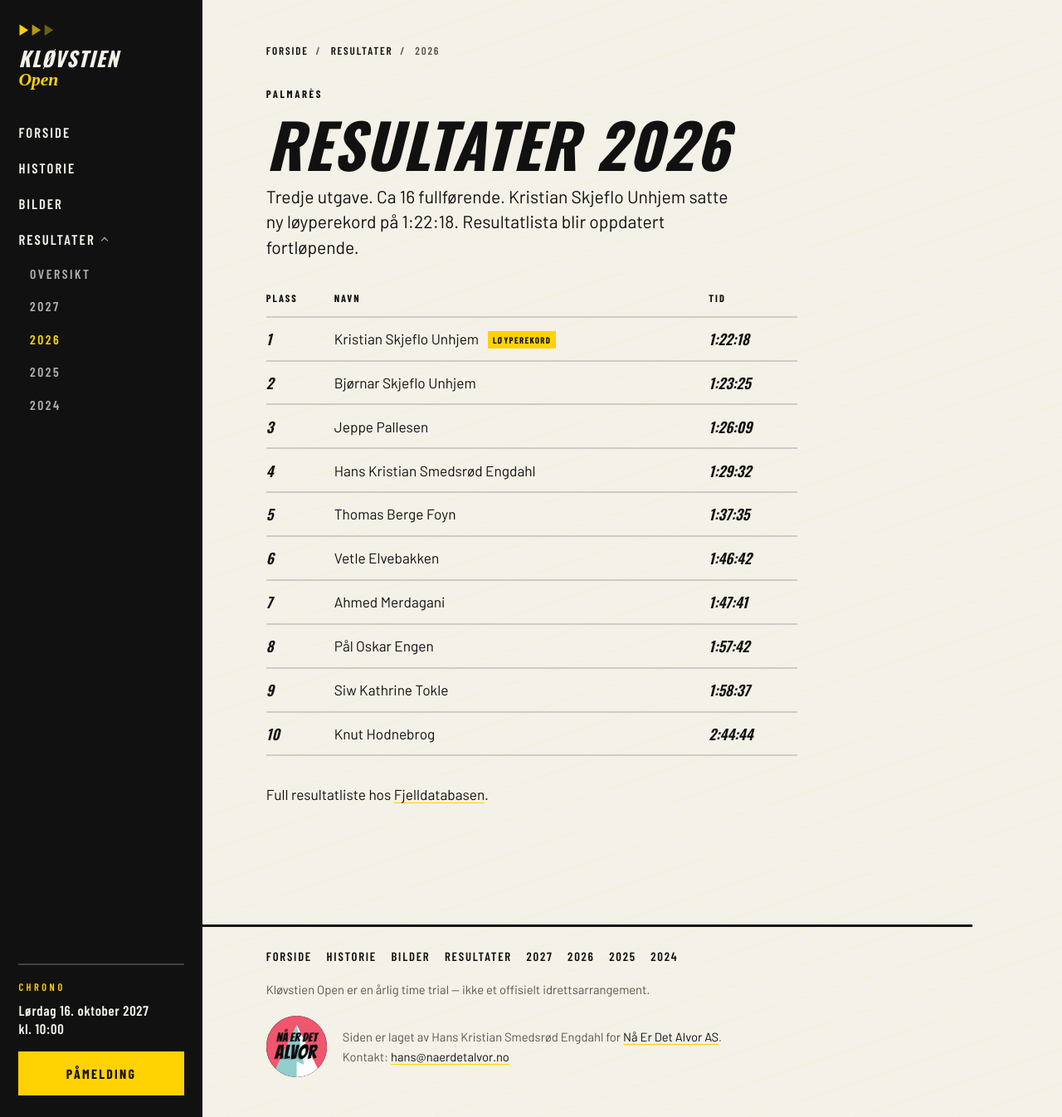
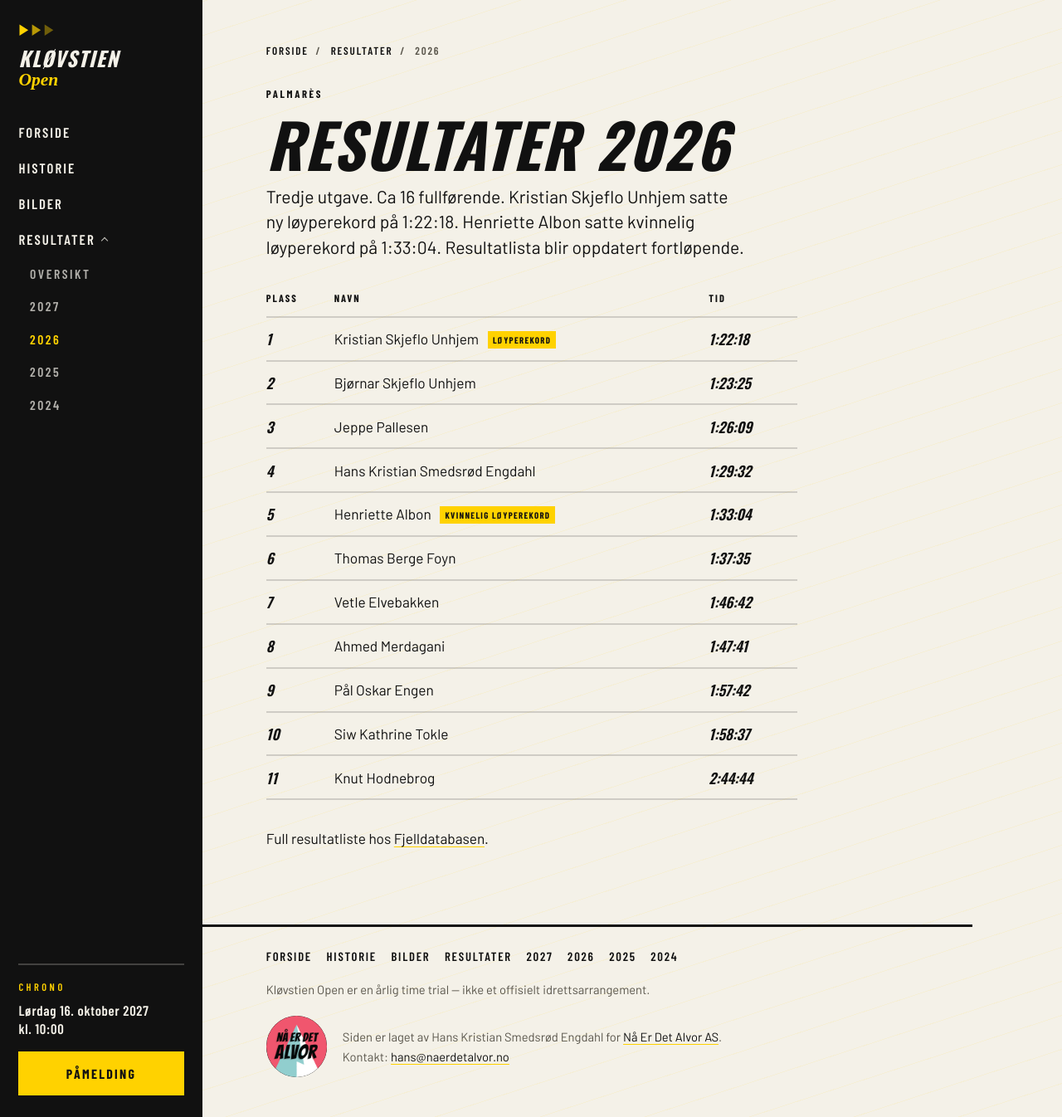
Before and after one commit to hanserino/klovstien, a Jekyll site: the page built from resultater/2026.md, in a window 1280 px wide and 1346 px high. Shown: the whole window at 83% size. Built offline with Jekyll 4.4.1, drawn with Linux system fonts in a browser that asks for light colours; some web fonts are replaced.

Commit message:
Mark Henriette Albon with the 2026 women's course record.
Co-authored-by: Cursor <cursoragent@cursor.com>

```diff
--- a/_data/resultater.yml
+++ b/_data/resultater.yml
@@ -42,7 +42,7 @@
 2026:
   title: "2026"
   status: arkiv
-  ingress: Tredje utgave. Ca 16 fullførende. Kristian Skjeflo Unhjem satte ny løyperekord på 1:22:18. Resultatlista blir oppdatert fortløpende.
+  ingress: Tredje utgave. Ca 16 fullførende. Kristian Skjeflo Unhjem satte ny løyperekord på 1:22:18. Henriette Albon satte kvinnelig løyperekord på 1:33:04. Resultatlista blir oppdatert fortløpende.
   kilde_url: https://www.fjelldatabasen.no/races/klovstien-open/2026/17km
   entries:
     - plass: 1
@@ -59,21 +59,25 @@
       navn: Hans Kristian Smedsrød Engdahl
       tid: "1:29:32"
     - plass: 5
+      navn: Henriette Albon
+      tid: "1:33:04"
+      rekord: Kvinnelig løyperekord
+    - plass: 6
       navn: Thomas Berge Foyn
       tid: "1:37:35"
-    - plass: 6
+    - plass: 7
       navn: Vetle Elvebakken
       tid: "1:46:42"
-    - plass: 7
+    - plass: 8
       navn: Ahmed Merdagani
       tid: "1:47:41"
-    - plass: 8
+    - plass: 9
       navn: Pål Oskar Engen
       tid: "1:57:42"
-    - plass: 9
+    - plass: 10
       navn: Siw Kathrine Tokle
       tid: "1:58:37"
-    - plass: 10
+    - plass: 11
       navn: Knut Hodnebrog
       tid: "2:44:44"
 
--- a/_includes/resultat-aar.html
+++ b/_includes/resultat-aar.html
@@ -31,7 +31,9 @@
               <td>{{ row.plass }}</td>
               <td>
                 {{ row.navn }}
-                {% if row.rekord %}<span class="record-flag">Løyperekord</span>{% endif %}
+                {% if row.rekord %}
+                  <span class="record-flag">{% if row.rekord == true %}Løyperekord{% else %}{{ row.rekord }}{% endif %}</span>
+                {% endif %}
                 {% if row.merknad %}<span class="result-note">{{ row.merknad }}</span>{% endif %}
               </td>
               <td>{{ row.tid }}</td>
```
